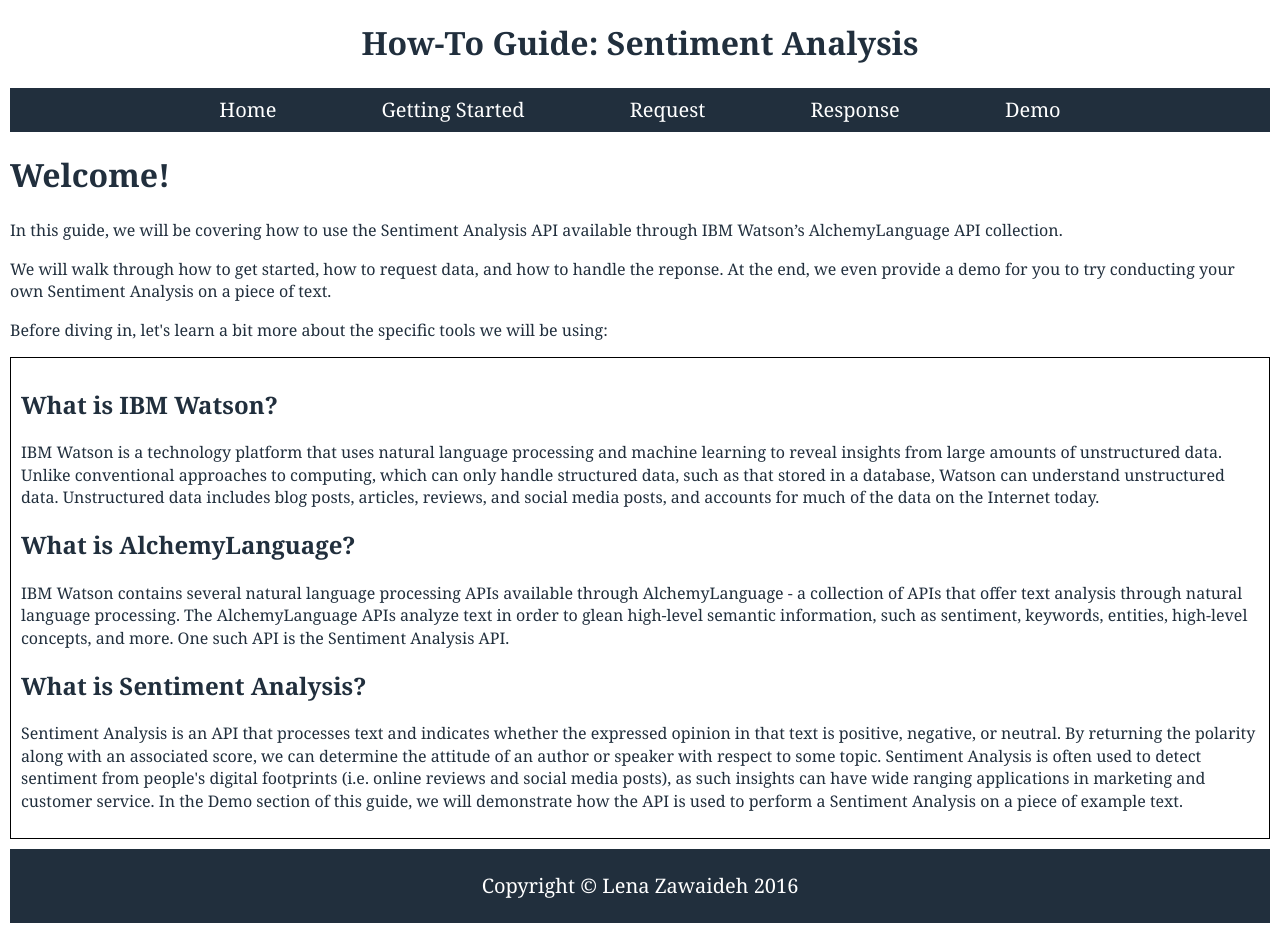
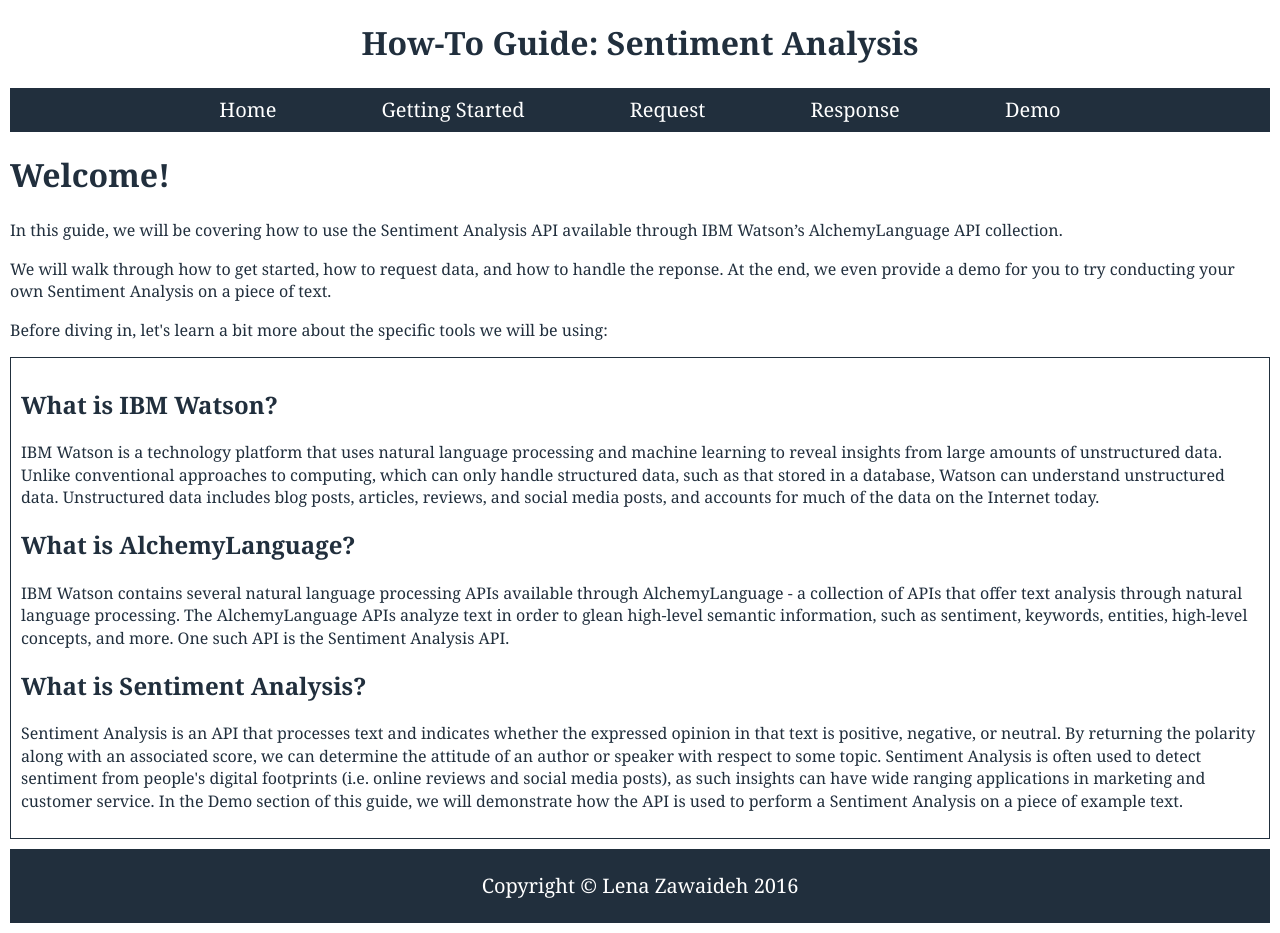
Before and after one commit to lenaz/How-To-Guide, a Jekyll site: the page built from index.html, in a window 1280 px wide. Built offline with Jekyll 4.4.1, drawn with Linux system fonts in a browser that asks for light colours; Markdown is read by kramdown in place of the engine named in the settings.

Commit message:
Update common.css

```diff
--- a/css/common.css
+++ b/css/common.css
@@ -71,7 +71,13 @@ body {
 }
 
 .definitions {
-    border: 1.5px solid black;
+    border: 1.5px solid #212F3D;
+    margin: 0 auto;
+    padding: 10px;
+}
+
+.url-div {
+    border: 3px solid #212F3D;
     margin: 0 auto;
     padding: 10px;
 }
```
